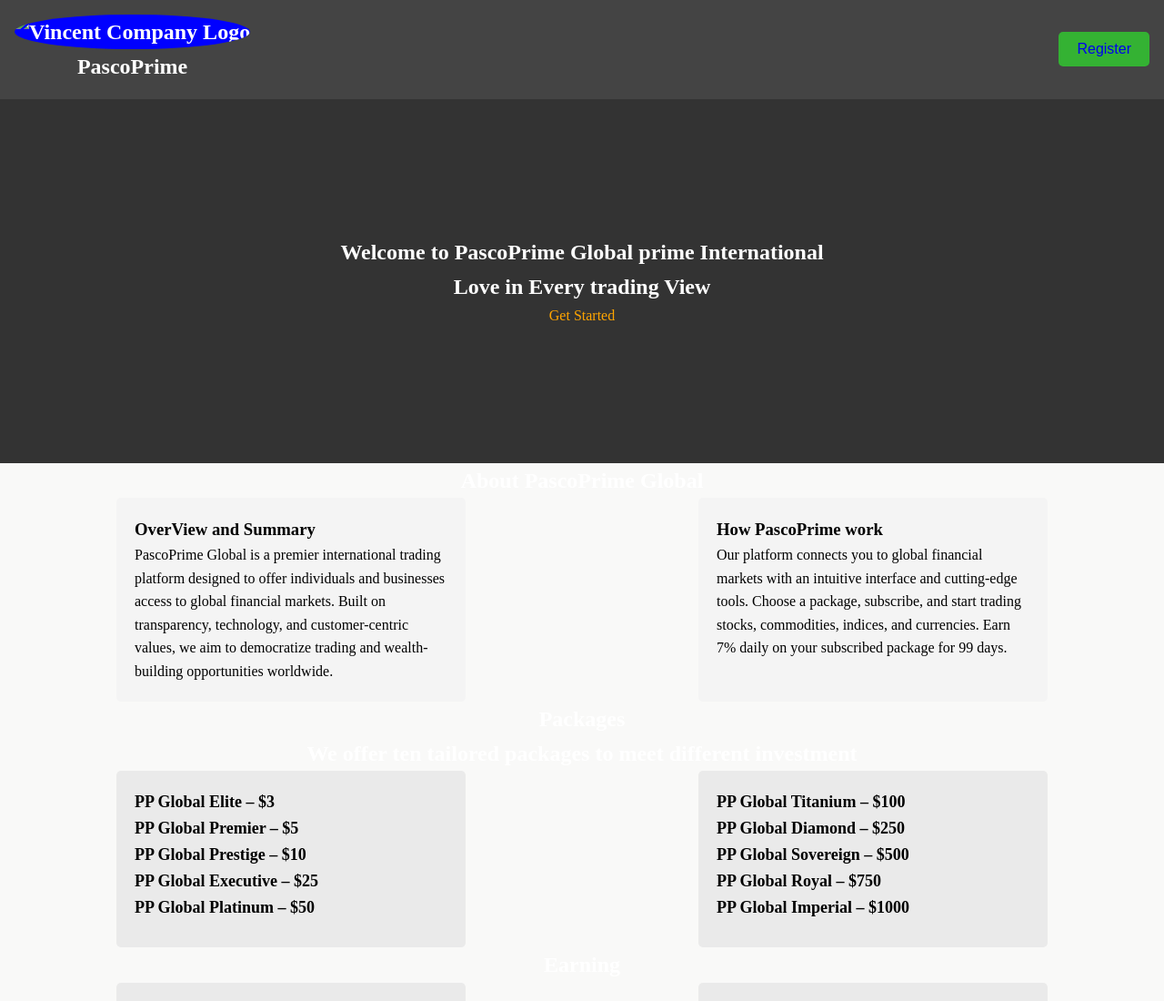
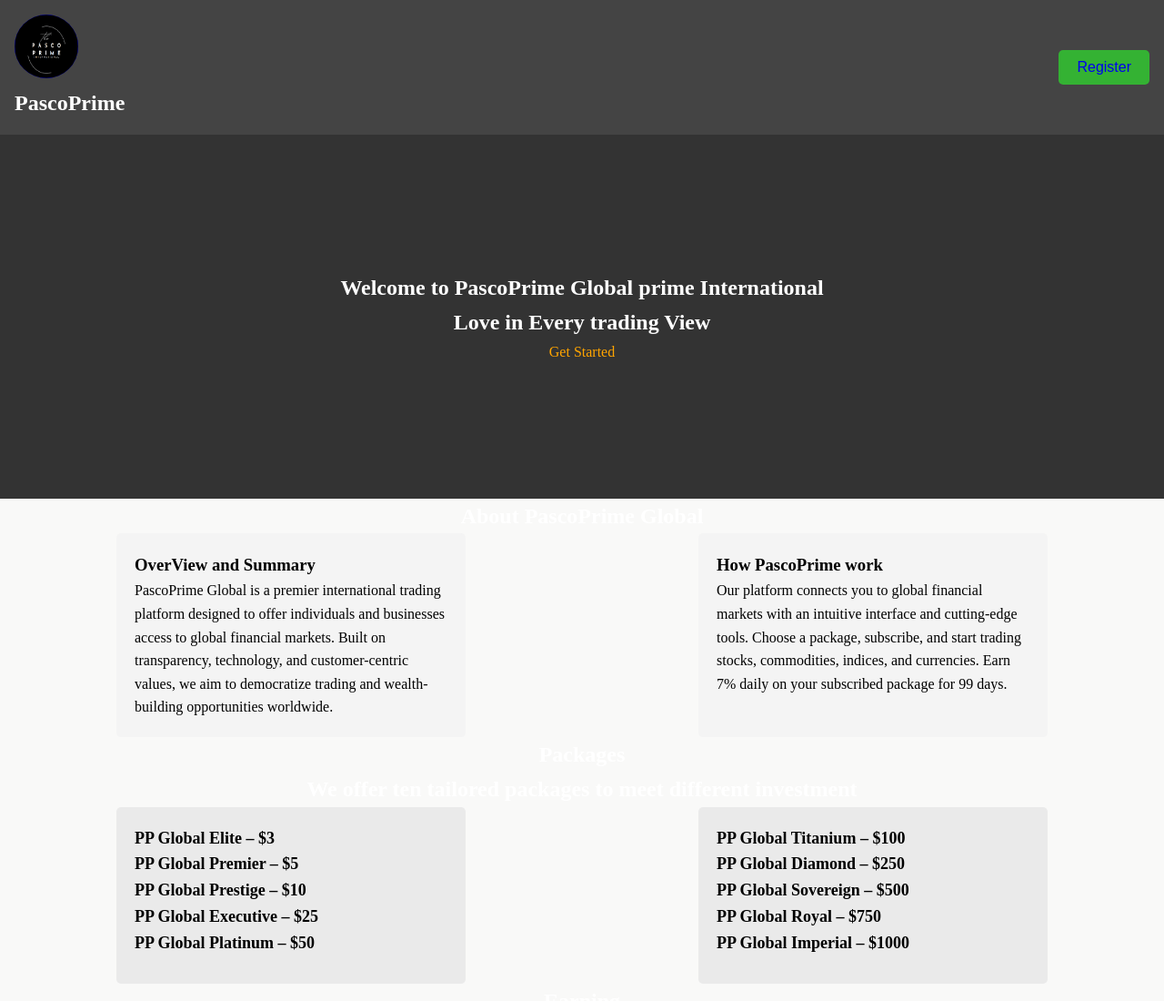
Before and after one commit to NdolwaVincent/PascoPrimeGlobal, a plain HTML site: page index.html in a window 1280 px wide. Shown: the top 1100 px of the page at 91% size. Drawn offline with Linux system fonts and the light colour scheme.

Commit message:
Update index.html

```diff
--- a/index.html
+++ b/index.html
@@ -10,7 +10,7 @@
 <header>
 	<nav>
 		<div class="sidebar-header">
-                <img src="images/logob.png" alt="Vincent Company Logo" class="logo">
+                <img src="logob.png" alt="PascoPrime" class="logo">
                 <h2>PascoPrime</h2>
             </div>
 		<section id="payment">
```
